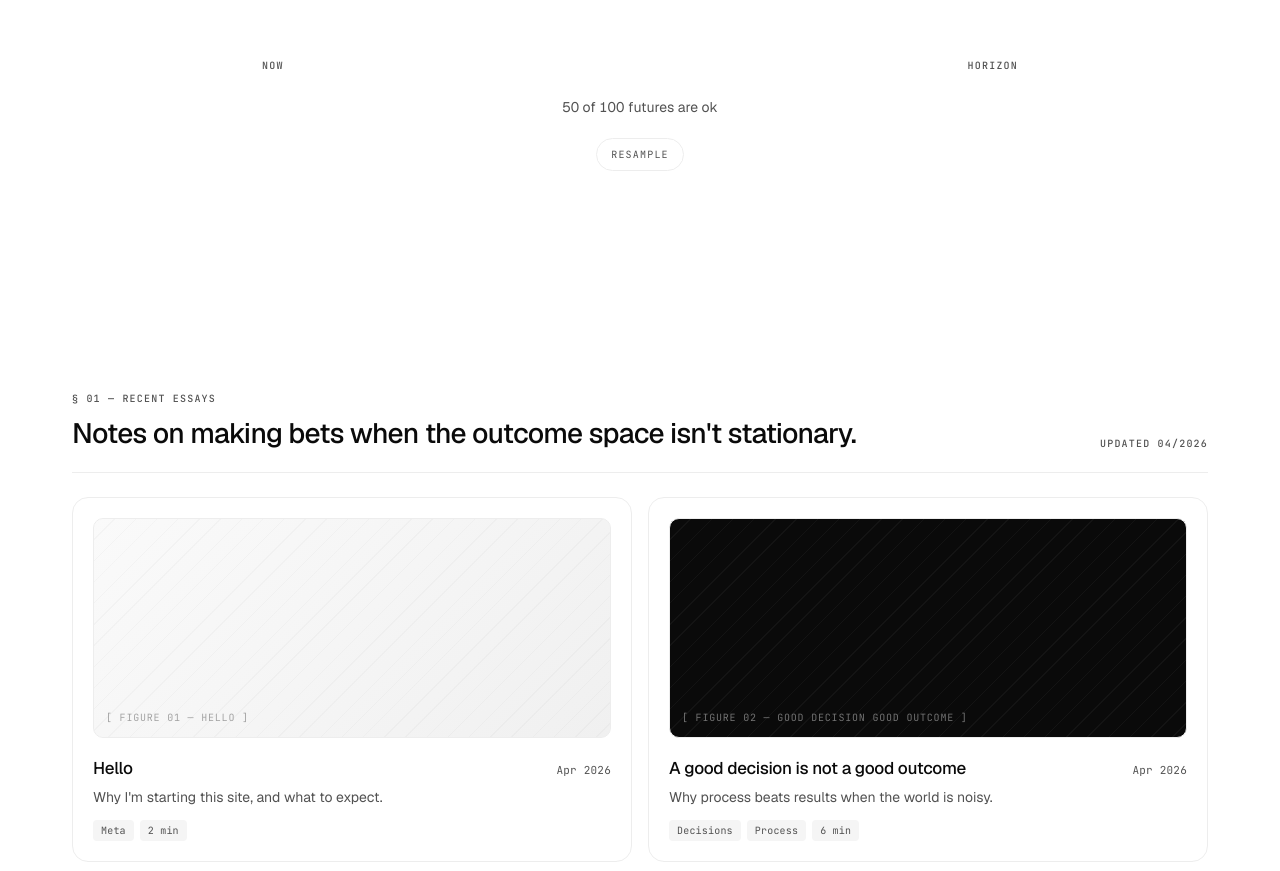
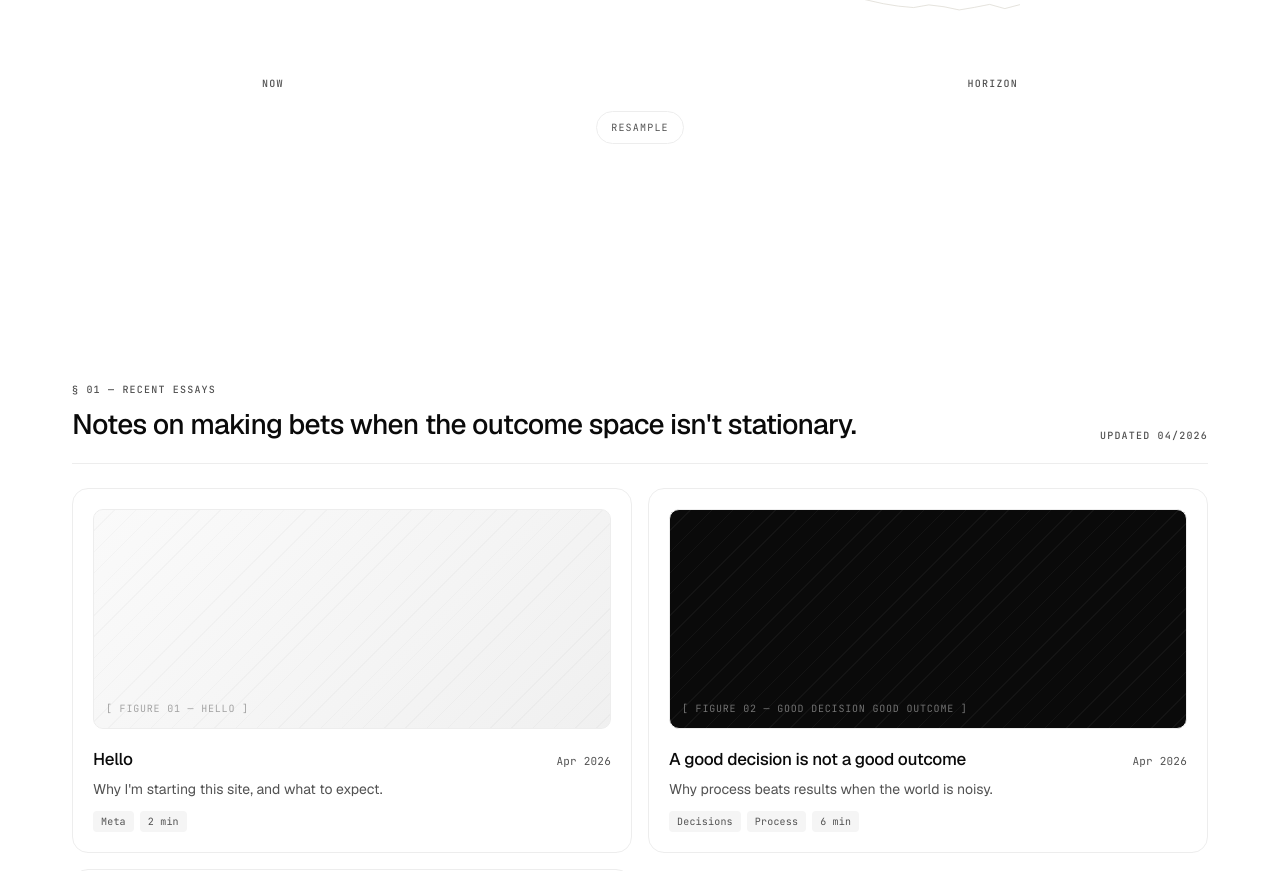
Before and after one commit to juliustgeiger-lab/Personal-Webseite, a Next.js app: page / in a window 1280 px wide. Shown: the part 1338-2209 px from the top of the page. Built offline with nearby package versions, Linux system fonts and the light colour scheme.

Commit message:
MC: flip rank mapping (positive at top, catastrophic at bottom); remove caption

```diff
--- a/src/app/globals.css
+++ b/src/app/globals.css
@@ -490,14 +490,6 @@ section.futures {
   padding: 4px 2px 0;
 }
 
-.mc-chart__caption {
-  margin-top: 14px;
-  text-align: center;
-  font-size: 14px;
-  color: var(--ink-soft);
-  font-variant-numeric: tabular-nums;
-}
-
 .mc-chart__resample {
   align-self: center;
   margin-top: 10px;
--- a/src/components/MonteCarloChart.tsx
+++ b/src/components/MonteCarloChart.tsx
@@ -16,13 +16,6 @@ const BAND_BY_WORD: Record<string, Band> = {
   regrettable: { start: 8, end: 27 },
   ok: { start: 26, end: 75 },
   exceptional: { start: 92, end: 100 },
-};
-
-const CAPTION_BY_WORD: Record<string, (n: number) => string> = {
-  catastrophic: (n) => `${n} of 100 futures end in ruin`,
-  regrettable: (n) => `${n} of 100 futures are regrettable`,
-  ok: (n) => `${n} of 100 futures are ok`,
-  exceptional: (n) => `${n} of 100 futures are exceptional`,
 };
 
 function mulberry32(seed: number) {
@@ -68,10 +61,11 @@ export default function MonteCarloChart({ activeWord }: { activeWord: string })
 
   const trajectories = useMemo(() => generateTrajectories(seed), [seed]);
 
-  // Rank each trajectory 1..N by its final y ascending (rank 1 = lowest final, worst outcome).
+  // Rank each trajectory 1..N by its final y descending (SVG y grows downward, so largest final y
+  // = bottom of chart = worst outcome = rank 1). Positive outcomes end at the top.
   const ranks = useMemo(() => {
     const indexed = trajectories.map((ys, idx) => ({ idx, final: ys[ys.length - 1] }));
-    indexed.sort((a, b) => a.final - b.final);
+    indexed.sort((a, b) => b.final - a.final);
     const out = new Array<number>(N_PATHS);
     indexed.forEach((item, i) => {
       out[item.idx] = i + 1;
@@ -82,8 +76,6 @@ export default function MonteCarloChart({ activeWord }: { activeWord: string })
   const pathsD = useMemo(() => trajectories.map(buildPathD), [trajectories]);
 
   const band = BAND_BY_WORD[activeWord];
-  const count = band ? band.end - band.start + 1 : 0;
-  const caption = CAPTION_BY_WORD[activeWord]?.(count) ?? `${count} of 100 futures`;
 
   return (
     <div className="mc-chart">
@@ -112,8 +104,6 @@ export default function MonteCarloChart({ activeWord }: { activeWord: string })
         <span className="mono-up">HORIZON</span>
       </div>
 
-      <div className="mc-chart__caption">{caption}</div>
-
       <button
         type="button"
         className="mc-chart__resample"
```
